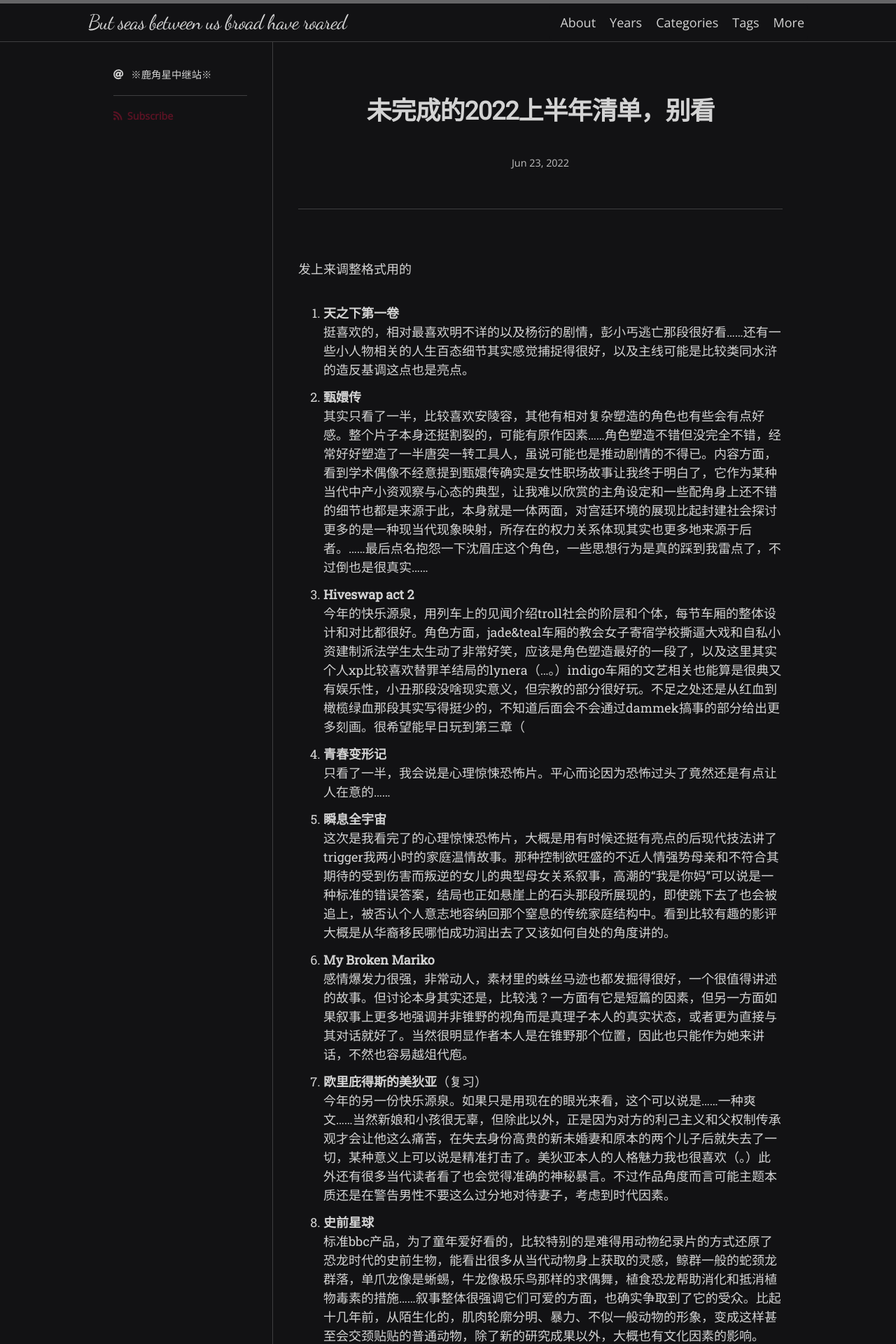
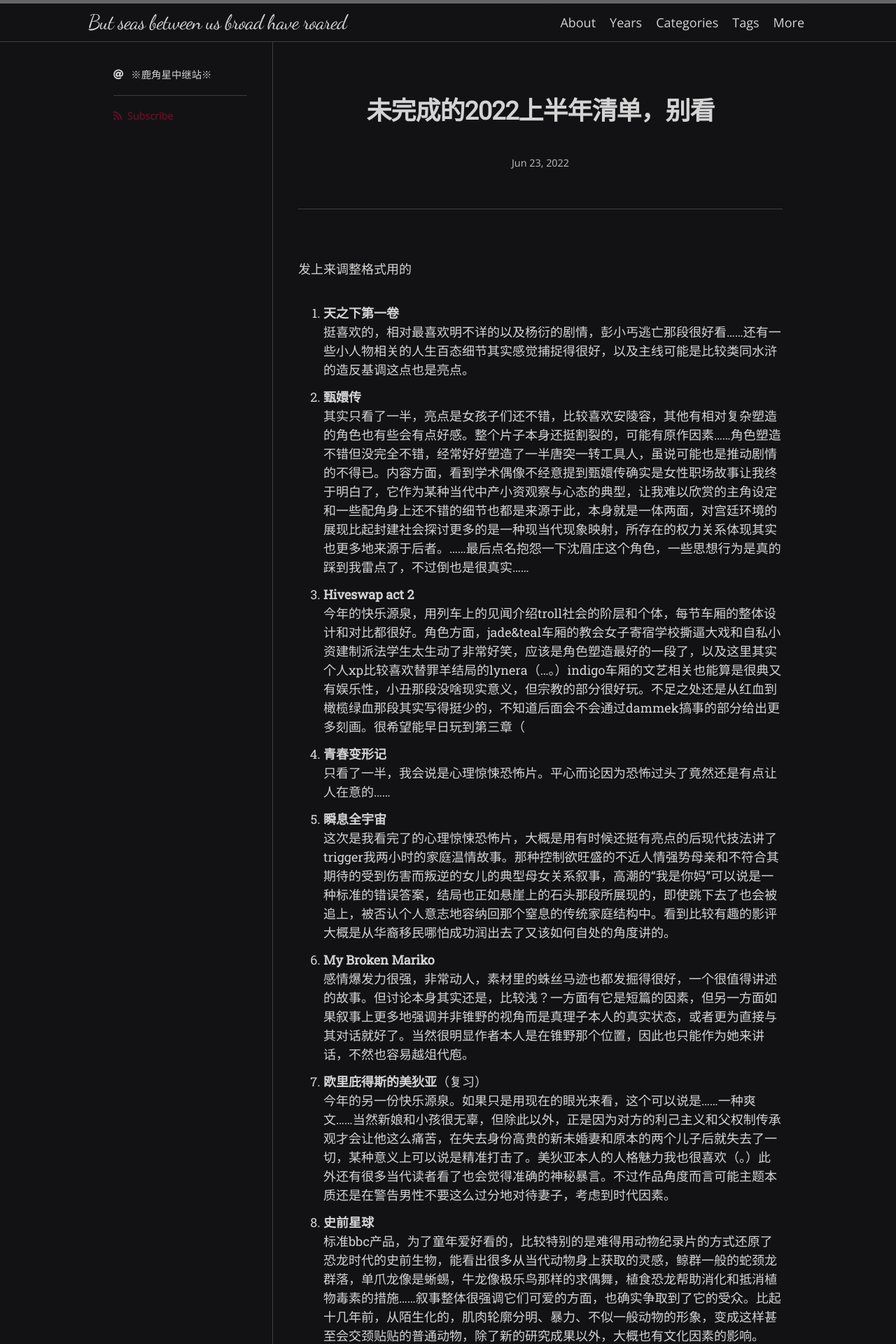
Before and after one commit to scatterdclouds/scatterdclouds.github.io, a Jekyll site: the page built from _posts/2022-06-23-testfile.md, in a window 1280 px wide. Shown: the top 1920 px of the page at 70% size. Built offline with Jekyll 4.4.1, drawn with Linux system fonts in a browser that asks for light colours; nearby versions of some CDN libraries; some web fonts are replaced; comment, search, counter and statistics services are not loaded.

Commit message:
Update 2022-06-23-testfile.md

```diff
--- a/_posts/2022-06-23-testfile.md
+++ b/_posts/2022-06-23-testfile.md
@@ -12,7 +12,7 @@ comments: true
 
 1. **天之下第一卷** <br/> 挺喜欢的，相对最喜欢明不详的以及杨衍的剧情，彭小丐逃亡那段很好看……还有一些小人物相关的人生百态细节其实感觉捕捉得很好，以及主线可能是比较类同水浒的造反基调这点也是亮点。
 
-2. **甄嬛传** <br/> 其实只看了一半，比较喜欢安陵容，其他有相对复杂塑造的角色也有些会有点好感。整个片子本身还挺割裂的，可能有原作因素……角色塑造不错但没完全不错，经常好好塑造了一半唐突一转工具人，虽说可能也是推动剧情的不得已。内容方面，看到学术偶像不经意提到甄嬛传确实是女性职场故事让我终于明白了，它作为某种当代中产小资观察与心态的典型，让我难以欣赏的主角设定和一些配角身上还不错的细节也都是来源于此，本身就是一体两面，对宫廷环境的展现比起封建社会探讨更多的是一种现当代现象映射，所存在的权力关系体现其实也更多地来源于后者。……最后点名抱怨一下沈眉庄这个角色，一些思想行为是真的踩到我雷点了，不过倒也是很真实……
+2. **甄嬛传** <br/> 其实只看了一半，亮点是女孩子们还不错，比较喜欢安陵容，其他有相对复杂塑造的角色也有些会有点好感。整个片子本身还挺割裂的，可能有原作因素……角色塑造不错但没完全不错，经常好好塑造了一半唐突一转工具人，虽说可能也是推动剧情的不得已。内容方面，看到学术偶像不经意提到甄嬛传确实是女性职场故事让我终于明白了，它作为某种当代中产小资观察与心态的典型，让我难以欣赏的主角设定和一些配角身上还不错的细节也都是来源于此，本身就是一体两面，对宫廷环境的展现比起封建社会探讨更多的是一种现当代现象映射，所存在的权力关系体现其实也更多地来源于后者。……最后点名抱怨一下沈眉庄这个角色，一些思想行为是真的踩到我雷点了，不过倒也是很真实……
 
 3. **Hiveswap act 2** <br/> 今年的快乐源泉，用列车上的见闻介绍troll社会的阶层和个体，每节车厢的整体设计和对比都很好。角色方面，jade&teal车厢的教会女子寄宿学校撕逼大戏和自私小资建制派法学生太生动了非常好笑，应该是角色塑造最好的一段了，以及这里其实个人xp比较喜欢替罪羊结局的lynera（…。）indigo车厢的文艺相关也能算是很典又有娱乐性，小丑那段没啥现实意义，但宗教的部分很好玩。不足之处还是从红血到橄榄绿血那段其实写得挺少的，不知道后面会不会通过dammek搞事的部分给出更多刻画。很希望能早日玩到第三章（
 
```
